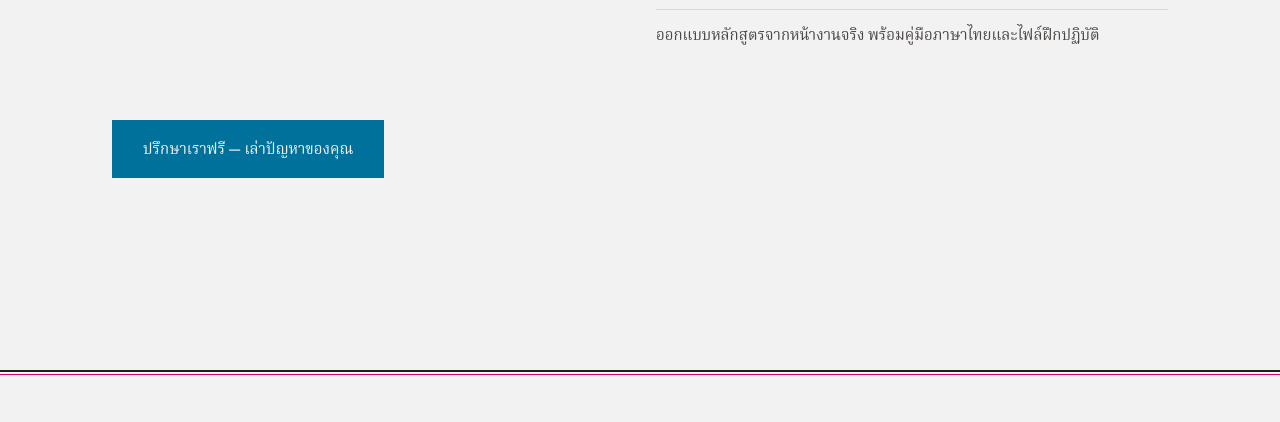
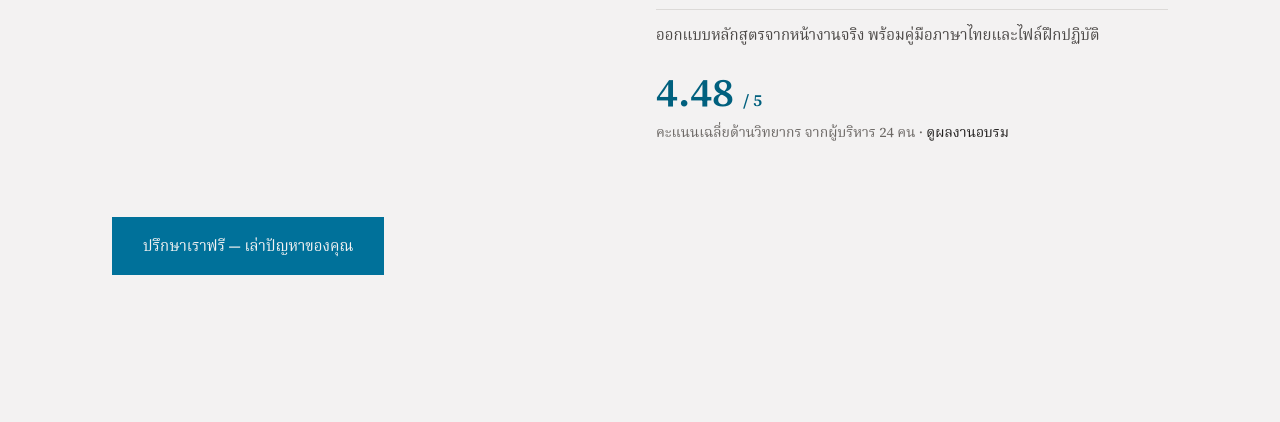
Before and after one commit to Vee198/SW_website, a plain HTML site: page services.html in a window 1280 px wide. Shown: the part 1405-1827 px from the top of the page. Drawn offline with Linux system fonts and the light colour scheme.

Commit message:
update website 2026-09-21 23:25

```diff
--- a/services.html
+++ b/services.html
@@ -164,6 +164,13 @@
           <li lang="en">Advanced Excel &amp; Power BI — dashboards your team can use from day one</li>
           <li lang="en">Curriculum built from your real workflows, with Thai manuals and practice files</li>
         </ul>
+        <!-- หลักฐานจากใบประเมินทางการของ FutureSkill — ใช้ 4.48 ตามเอกสาร ห้ามปัดขึ้น (ดู CLAUDE.md §9) -->
+        <div class="stat-row">
+          <div>
+            <p class="stat stat--md">4.48 <span class="stat__unit">/ 5</span></p>
+            <p class="metric__caption"><span lang="th">คะแนนเฉลี่ยด้านวิทยากร จากผู้บริหาร 24 คน · <a href="/case-studies">ดูผลงานอบรม</a></span><span lang="en">Average trainer score from 24 executives · <a href="/case-studies">See the case study</a></span></p>
+          </div>
+        </div>
       </article>
   </div>
   <div class="btn-row" style="margin-top:var(--sp-12)">
```
Also changed, not shown: CLAUDE.md (+1 -0 lines).
